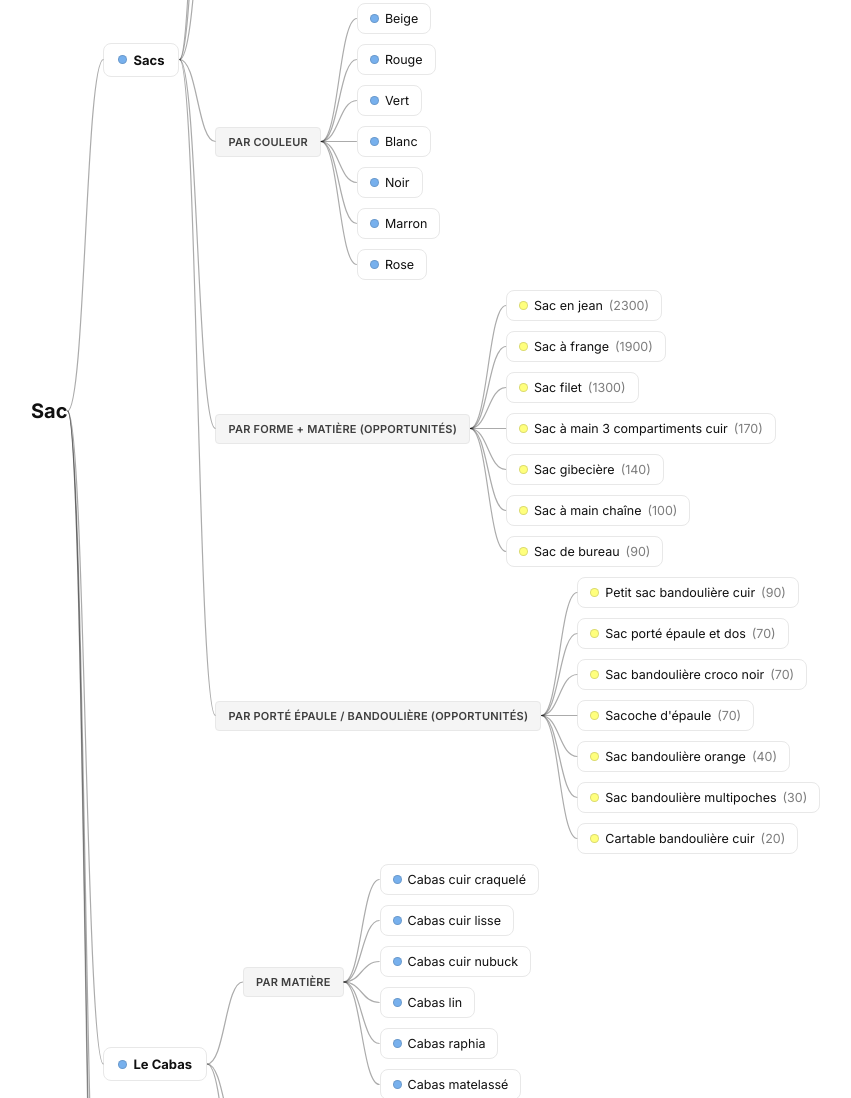
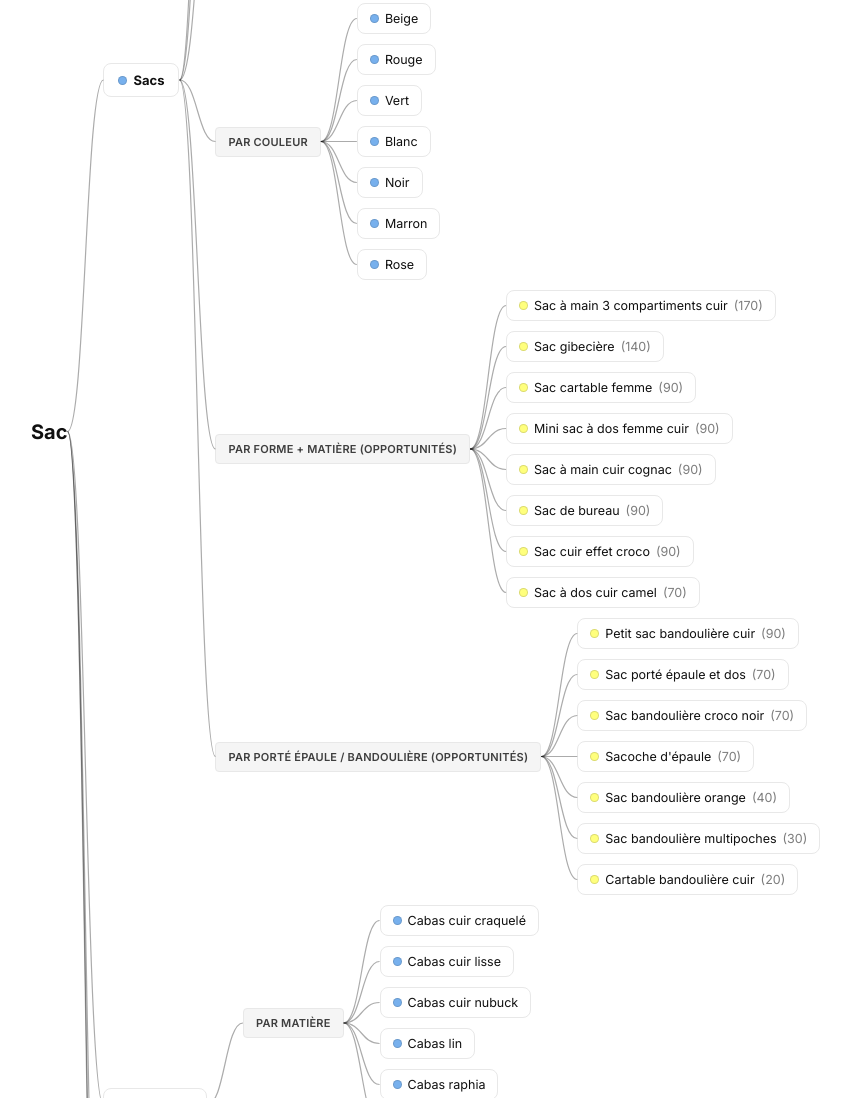
Before and after one commit to analytics-ds/vanessabruno-mindmap-sacs, a plain HTML site: page index.html in a window 1280 px wide. Shown: the part 845-1943 px from the top of the page, without its empty margins (9-860 px from the left). Drawn offline with Linux system fonts and the light colour scheme.

Commit message:
Revert des modifications du groupe Forme + Matiere
Retour a l'etat du 9dde508 : les 8 entrees d'origine sont retablies.

Co-Authored-By: Claude Opus 5 <noreply@anthropic.com>

```diff
--- a/index.html
+++ b/index.html
@@ -217,13 +217,14 @@ const DATA = {
           { label: "Rose", status: "optimize" }
         ]},
         { id: "par-forme-matiere-new", label: "PAR FORME + MATIÈRE (opportunités)", type: "group", children: [
-          { label: "Sac en jean", vol: "2300", status: "create" },
-          { label: "Sac à frange", vol: "1900", status: "create" },
-          { label: "Sac filet", vol: "1300", status: "create" },
           { label: "Sac à main 3 compartiments cuir", vol: "170", status: "create" },
           { label: "Sac gibecière", vol: "140", status: "create" },
-          { label: "Sac à main chaîne", vol: "100", status: "create" },
-          { label: "Sac de bureau", vol: "90", status: "create" }
+          { label: "Sac cartable femme", vol: "90", status: "create" },
+          { label: "Mini sac à dos femme cuir", vol: "90", status: "create" },
+          { label: "Sac à main cuir cognac", vol: "90", status: "create" },
+          { label: "Sac de bureau", vol: "90", status: "create" },
+          { label: "Sac cuir effet croco", vol: "90", status: "create" },
+          { label: "Sac à dos cuir camel", vol: "70", status: "create" }
         ]},
         { id: "par-porte-new", label: "PAR PORTÉ ÉPAULE / BANDOULIÈRE (opportunités)", type: "group", children: [
           { label: "Petit sac bandoulière cuir", vol: "90", status: "create" },
```
